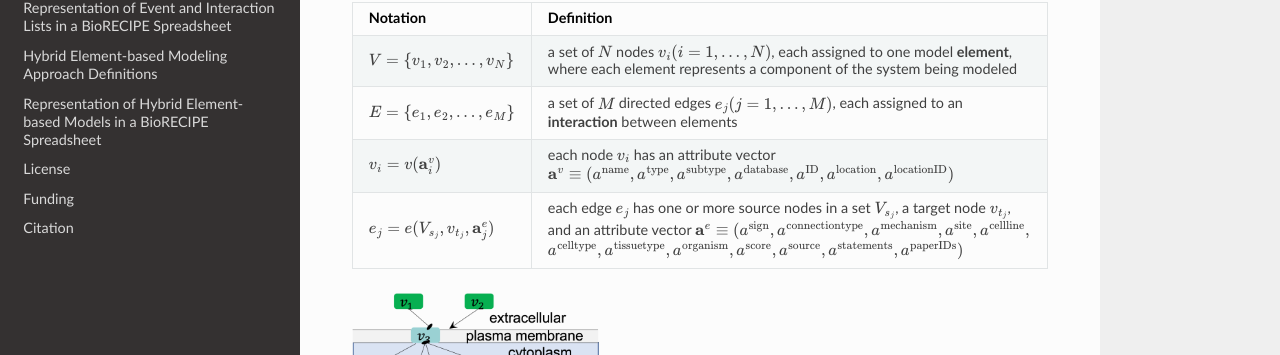
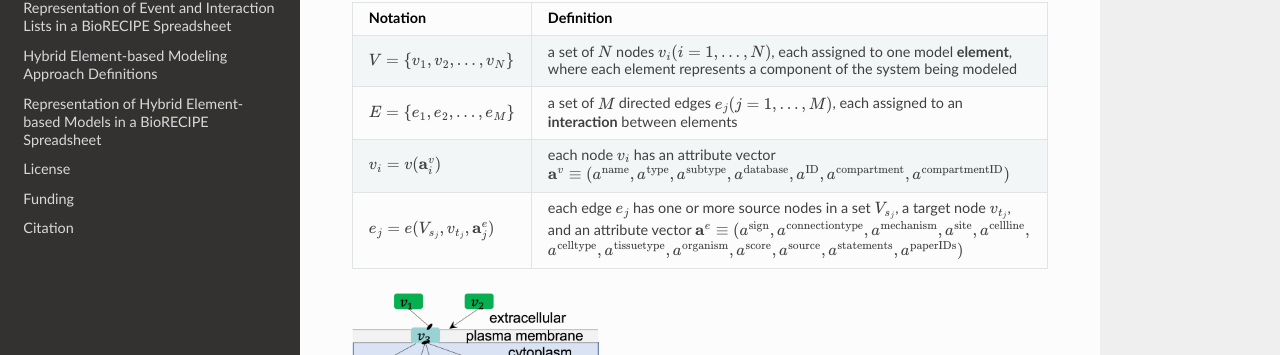
Before and after one commit to pitt-miskov-zivanov-lab/BioRECIPE, a Sphinx documentation site: the page built from docs/graph_structure.rst, in a window 1280 px wide and 1145 px high. Shown: the part 230-585 px from the top of the window. Built offline with Sphinx 7.4.7 and the Read the Docs theme 2.0.0, drawn with Linux system fonts in a browser that asks for light colours.

Commit message:
Update graph_structure.rst

```diff
--- a/docs/graph_structure.rst
+++ b/docs/graph_structure.rst
@@ -10,7 +10,7 @@ The components of a directed graph :math:`G(V,E)`, and the attributes of these c
 
     ":math:`V=\{v_1,v_2,...,v_N\}`", "a set of :math:`N` nodes :math:`v_i (i=1,...,N)`, each assigned to one model **element**, where each element represents a component of the system being modeled"
     ":math:`E=\{e_1,e_2,...,e_M\}`", "a set of :math:`M` directed edges :math:`e_j (j=1,...,M)`, each assigned to an **interaction** between elements"
-    ":math:`v_i=v(\mathbf{a}_i^v)`", "each node :math:`v_i` has an attribute vector :math:`\mathbf{a}^v≡(a^{\mathrm{name}},a^{\mathrm{type}},a^{\mathrm{subtype}},a^{\mathrm{database}},a^{\mathrm{ID}},a^{\mathrm{location}},a^{\mathrm{locationID}})`"
+    ":math:`v_i=v(\mathbf{a}_i^v)`", "each node :math:`v_i` has an attribute vector :math:`\mathbf{a}^v≡(a^{\mathrm{name}},a^{\mathrm{type}},a^{\mathrm{subtype}},a^{\mathrm{database}},a^{\mathrm{ID}},a^{\mathrm{compartment}},a^{\mathrm{compartmentID}})`"
     ":math:`e_j=e(V_{s_j},v_{t_j},\mathbf{a}_j^e)`", "each edge :math:`e_j` has one or more source nodes in a set :math:`V_{s_j}`, a target node :math:`v_{t_j}`, and an attribute vector :math:`\mathbf{a}^e≡(a^{\mathrm{sign}},a^{\mathrm{connectiontype}},a^{\mathrm{mechanism}},a^{\mathrm{site}},a^{\mathrm{cellline}},` :math:`a^{\mathrm{celltype}},a^{\mathrm{tissuetype}},a^{\mathrm{organism}},a^{\mathrm{score}},a^{\mathrm{source}},a^{\mathrm{statements}},a^{\mathrm{paperIDs}})`"
 
 .. _figure_toy_model_graph:
```
